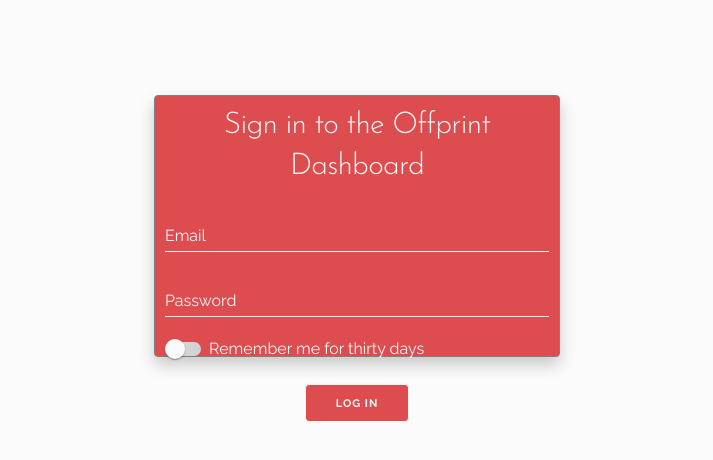
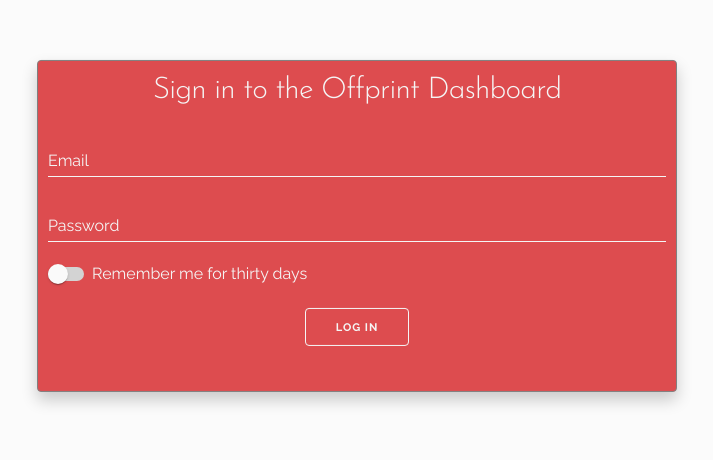
Before and after one commit to OffprintStudios/pulp-fiction-dash, an Angular app in the folder client/: page / in a window 1280 px wide. Shown: the part 174-634 px from the top of the page, without its empty margins (283-996 px from the left). Built offline with nearby package versions, Linux system fonts and the light colour scheme.

Commit message:
adjusted style for login form

```diff
--- a/client/src/app/app.component.less
+++ b/client/src/app/app.component.less
@@ -5,12 +5,9 @@
     div.login-box {
         padding: 10px;
         position: fixed;
-        width: 30%;
-        height: 30%;
-        left: 0;
-        right: 0;
-        top: 0;
-        bottom: 0;
+        top: 50%;
+        left: 50%;
+        transform: translate(-50%, -50%);
         margin: auto;
         border: 1px solid var(--site-borders);
         box-shadow: var(--site-dropshadow);
```
